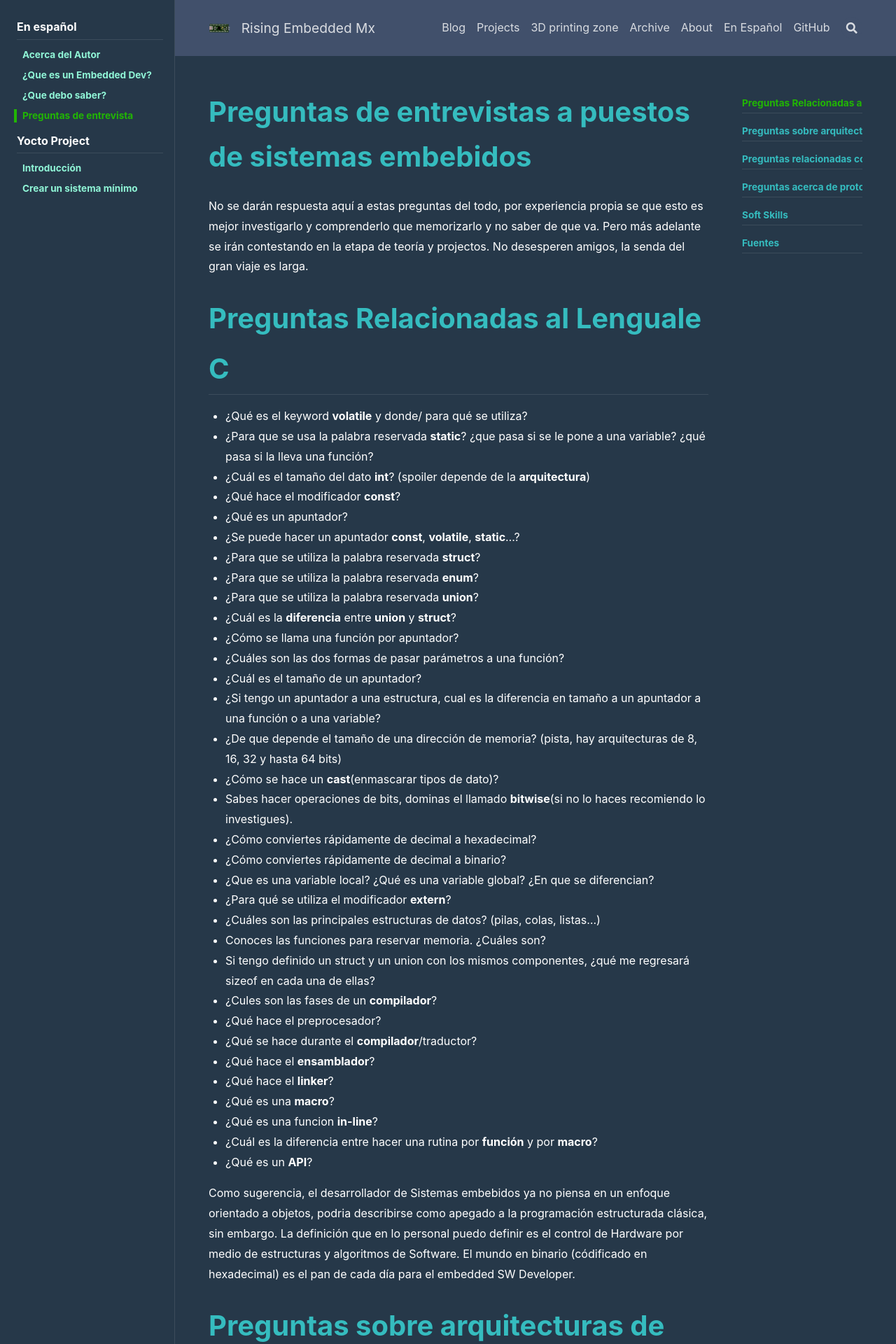
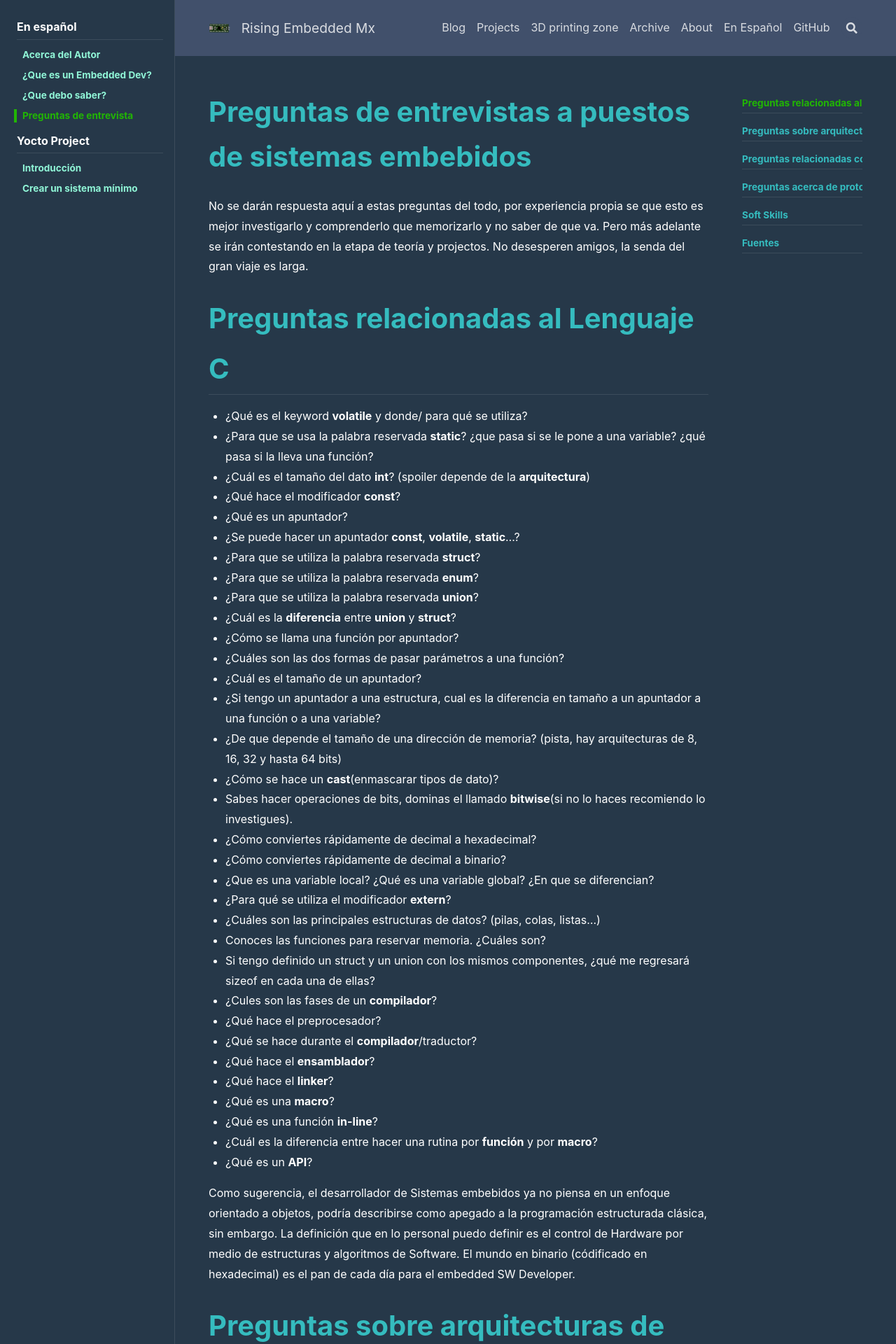
Before and after one commit to razielgdn/risingembeddedmx, a Jekyll site: the page built from projects/_spanish/2024-06-14-embedded-questions.md, in a window 1280 px wide. Shown: the top 1920 px of the page at 70% size. Built offline with Jekyll 4.4.1, drawn with Linux system fonts in a browser that asks for light colours; nearby versions of some CDN libraries; comment, search, counter and statistics services are not loaded; some of the changed text lies outside the part shown.

Commit message:
Correct typos

```diff
--- a/projects/_spanish/2024-06-14-embedded-questions.md
+++ b/projects/_spanish/2024-06-14-embedded-questions.md
@@ -7,7 +7,7 @@ key: embedded
 
 No se darán respuesta aquí a estas preguntas del todo, por experiencia propia se que esto es mejor investigarlo y comprenderlo que memorizarlo y no saber de que va. Pero más adelante se irán contestando en la etapa de teoría y projectos. No desesperen amigos, la senda del gran viaje es larga.
 
-# Preguntas Relacionadas al Lenguale C
+# Preguntas relacionadas al Lenguaje C
 - ¿Qué es el keyword **volatile** y donde/ para qué se utiliza?
 - ¿Para que se usa la palabra reservada **static**? ¿que pasa si se le pone a una variable? ¿qué pasa si la lleva una función?
 - ¿Cuál es el tamaño del dato **int**? (spoiler depende de la **arquitectura**)
@@ -38,11 +38,11 @@ No se darán respuesta aquí a estas preguntas del todo, por experiencia propia
 - ¿Qué hace el **ensamblador**?
 - ¿Qué hace el **linker**?
 - ¿Qué es una **macro**?
-- ¿Qué es una funcion **in-line**?
+- ¿Qué es una función **in-line**?
 - ¿Cuál es la diferencia entre hacer una rutina por **función** y por **macro**?
 - ¿Qué es un **API**?
 
-Como sugerencia, el desarrollador de Sistemas embebidos ya no piensa en un enfoque orientado a  objetos, podria describirse como apegado a la programación estructurada clásica, sin embargo. La definición que en lo personal puedo definir es el control de Hardware por medio de estructuras y algoritmos de Software. El mundo en binario (códificado en hexadecimal) es el pan de cada día para el embedded SW Developer.
+Como sugerencia, el desarrollador de Sistemas embebidos ya no piensa en un enfoque orientado a  objetos, podría describirse como apegado a la programación estructurada clásica, sin embargo. La definición que en lo personal puedo definir es el control de Hardware por medio de estructuras y algoritmos de Software. El mundo en binario (códificado en hexadecimal) es el pan de cada día para el embedded SW Developer.
 
 # Preguntas sobre arquitecturas de procesador y memoria
 - ¿Qué arquitecturas conoces?
@@ -74,19 +74,19 @@ Como sugerencia, el desarrollador de Sistemas embebidos ya no piensa en un enfoq
 - ¿Qué tipos de memoria existen (de acuerdo con su fabricacion)? Flash, eeprom, ram, nand, etc, intenta saber un poco de todas.
 - ¿Cuales son las partes de la memoria de un sistema y que se hace en cada una de ellas? Se los dejo en english pero creo que es la forma en que se puede comprender (y muy seguramente su entrevista será en inglés como dijimos más arriba):
 - Text segment  (i.e. instructions)
-    - Initialized data segment
-    - Uninitialized data segment  (bss)
+    - **Initialized data segment**
+    - **Uninitialized data segment**  (bss)
     - **Heap**
     - **Stack**
 - ¿Como puedo saber el tamaño de una estructura sin utilizar el operador sizeof? pista, se usan apuntadores y una operacion sencilla. En su momento falle al responder.
 - ¿Qué es un puerto de entrada- salida/ ¿Qué es el **GPIO**?
-- ¿Como se mapea un GPIO dentro del microcontrolador (en referencia a lenguaje C)?
+- ¿Como se mapea un **GPIO** dentro del microcontrolador (en referencia a lenguaje C)?
 
 # Preguntas relacionadas con Sistema Operativo
 - ¿Qué es un **sistema operativo**?
 - ¿Qué es un **sistema operativo de tiempo real**?
 - ¿Cuál es la diferencia entre sistema monolítico y uno microkernel?
-- ¿Qué es un semáforo?
+- ¿Qué es un **semáforo**?
 - ¿Qué es **mutex**?
 - ¿Qué es **RTOS**?
 - ¿Qué es **Embedded Linux**?
@@ -97,19 +97,19 @@ Como sugerencia, el desarrollador de Sistemas embebidos ya no piensa en un enfoq
     - Describir algún algoritmo para hacer respaldos.
 
 # Preguntas acerca de protocolos de comunicación:
-- ¿Qué es un protocolo de comunicación síncrono?
-- ¿Qué es un protocolo de comunicación asíncrono?
+- ¿Qué es un protocolo de comunicación **síncrono**?
+- ¿Qué es un protocolo de comunicación **asíncrono**?
 - ¿Cómo se realiza una **comunicación serial**?
 - Explica brevemente como funciona el protocolo **I2C**
 - Explica brevemente como funciona el protocolo **SPI**
 - ¿Conoces el protocolo **CAN**?
 - ¿Conoces el protocolo **LIN**?
-- ¿Qué significa que unprotocolo sea Full-Duplex ó Half-Duplex?
+- ¿Qué significa que unprotocolo sea **Full-Duplex** ó **Half-Duplex**?
 - ¿En qué aplicaciones se recomienda utilizar SPI y en cuales I2C?
 - ¿Cómo se manejan los errores de comunicación en un protocolo?
 - ¿Qué es el bit de inicio?
-- ¿Qué es un checksum?
-- ¿Qué es un frame?
+- ¿Qué es un **checksum**?
+- ¿Qué es un **frame**?
 - Explica como has usado protocolos de comunicación en los proyectos
 
 # Soft Skills
```
Also changed, not shown: other parts of projects/_spanish/2024-06-14-embedded-questions.md (+4 -4 lines), projects/_spanish/2024-06-14-embedded-devDef.md (+1 -1 lines), projects/_spanish/yocto/2024-06-15-intro.md (+2 -2 lines).
